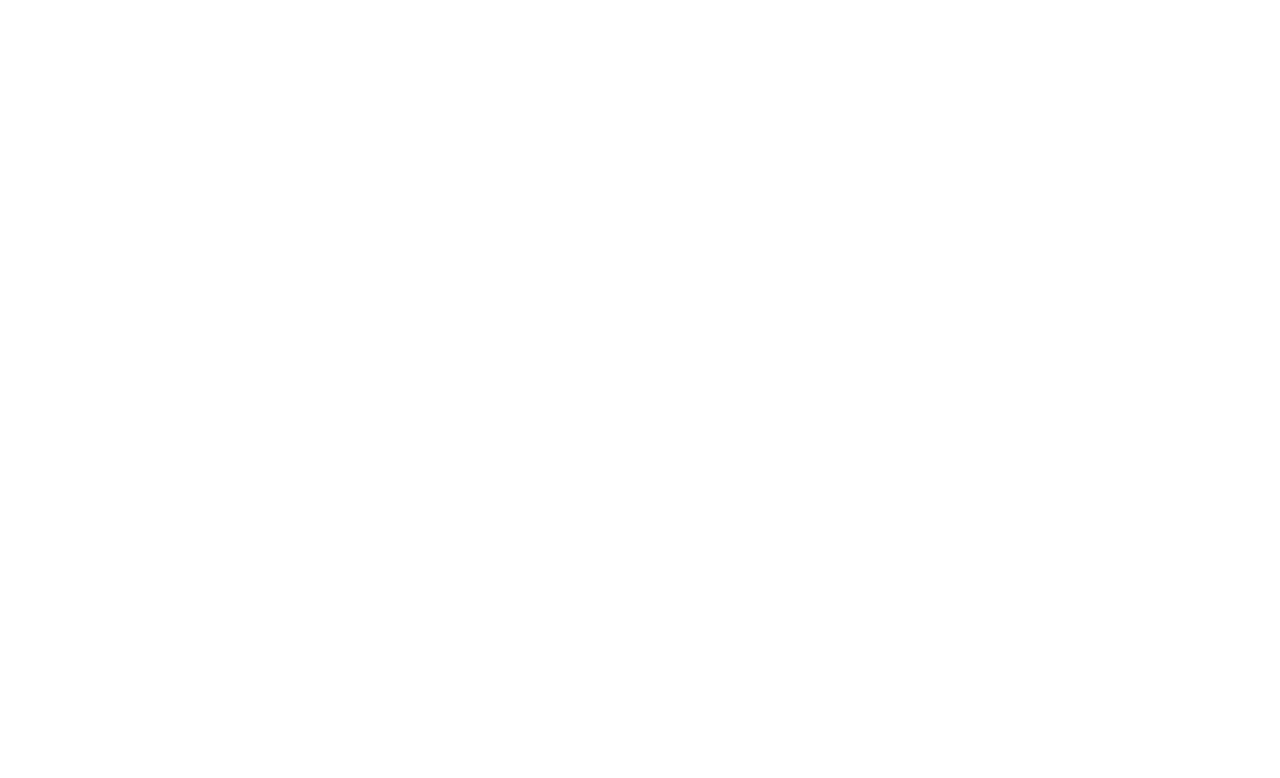
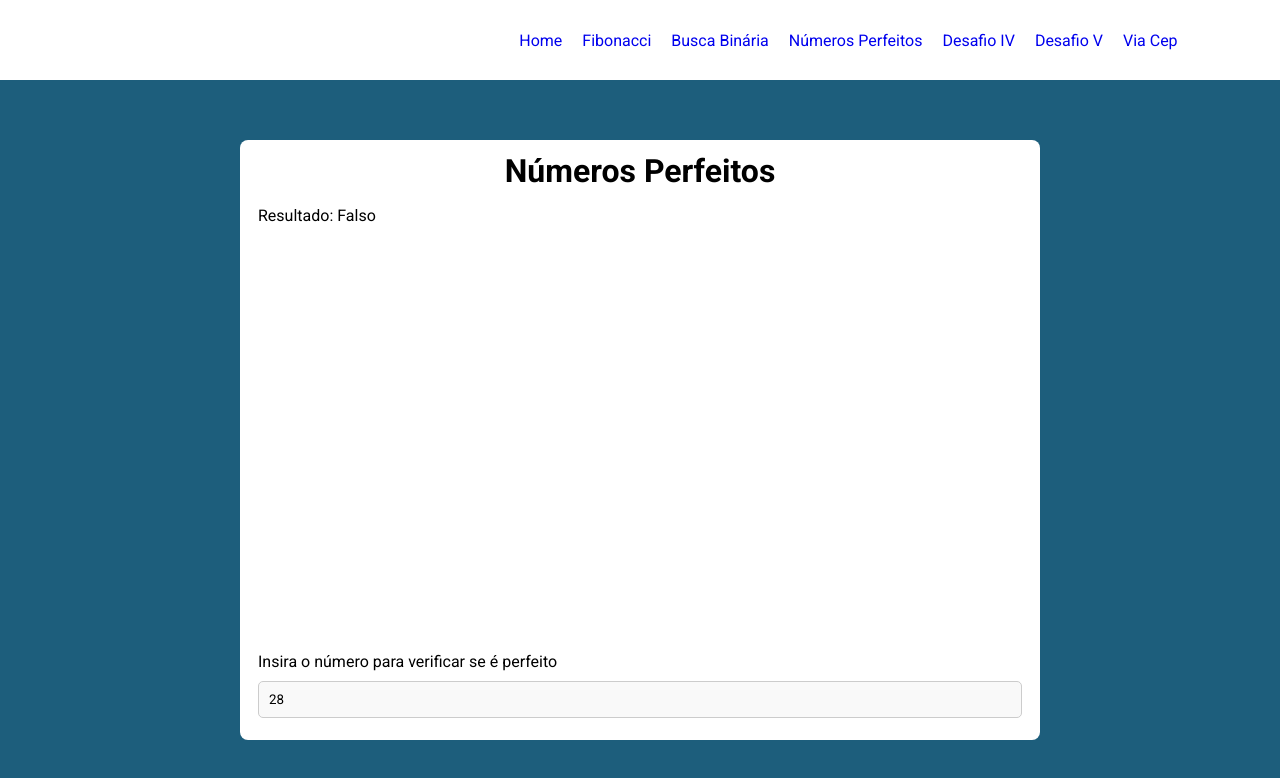
Before and after one commit to YH1d3k12/Ultra-LIMS-Processo-seletivo, a React (Vite) app in the folder frontend/: page /exercise/3 in a window 1280 px wide. Before the commit this address had no page. Shown: the top 778 px of the page. Built offline with nearby package versions, Linux system fonts and the light colour scheme; no server answers.

Commit message:
Feat: completed perfect numbers

```diff
--- a/frontend/src/components/navbar/index.tsx
+++ b/frontend/src/components/navbar/index.tsx
@@ -16,7 +16,7 @@
                         <Link to="/exercise/2">Busca Binária</Link>
                     </li>
                     <li>
-                        <Link to="/3">Desafio III</Link>
+                        <Link to="/exercise/3">Números Perfeitos</Link>
                     </li>
                     <li>
                         <Link to="/4">Desafio IV</Link>
--- /dev/null
+++ b/frontend/src/pages/PerfectNumbers/index.tsx
@@ -0,0 +1,36 @@
+import { useState } from 'react';
+import useAxios from '../../hooks/useAxios';
+import './styles.css';
+
+export default function PerfectNumbers() {
+    const [number, setNumber] = useState<number>(28);
+    const { responseData } = useAxios<Boolean>('post', 'exercise/3', {
+        number,
+    });
+
+    return (
+        <div className="page">
+            <div className="exercise-container">
+                <div className="exercise-info">
+                    <h1 className="exercise-title">Números Perfeitos</h1>
+                    <p className="exercise-result">
+                        Resultado: {responseData ? 'Verdadeiro' : 'Falso'}
+                    </p>
+                </div>
+                <div className="exercise-input-container">
+                    <label htmlFor="number">
+                        Insira o número para verificar se é perfeito
+                    </label>
+                    <input
+                        id="number"
+                        className="input"
+                        type="number"
+                        value={number}
+                        onChange={e => setNumber(parseInt(e.target.value))}
+                        min={0}
+                    />
+                </div>
+            </div>
+        </div>
+    );
+}
--- a/frontend/src/routes/Routes.tsx
+++ b/frontend/src/routes/Routes.tsx
@@ -2,6 +2,7 @@
 import Layout from '../components/layout';
 import Fibonacci from '../pages/Fibonacci';
 import BinarySearch from '../pages/BinarySearch';
+import PerfectNumbers from '../pages/PerfectNumbers';
 
 function AppRoutes() {
     return (
@@ -10,6 +11,7 @@
                 <Route path="/" element={<Layout />}>
                     <Route path="exercise/1" element={<Fibonacci />} />
                     <Route path="exercise/2" element={<BinarySearch />} />
+                    <Route path="exercise/3" element={<PerfectNumbers />} />
                 </Route>
             </Routes>
         </BrowserRouter>
```
Also changed, not shown: frontend/src/pages/PerfectNumbers/styles.css (added), 2 other files (tests, documents, lock files or other folders).
